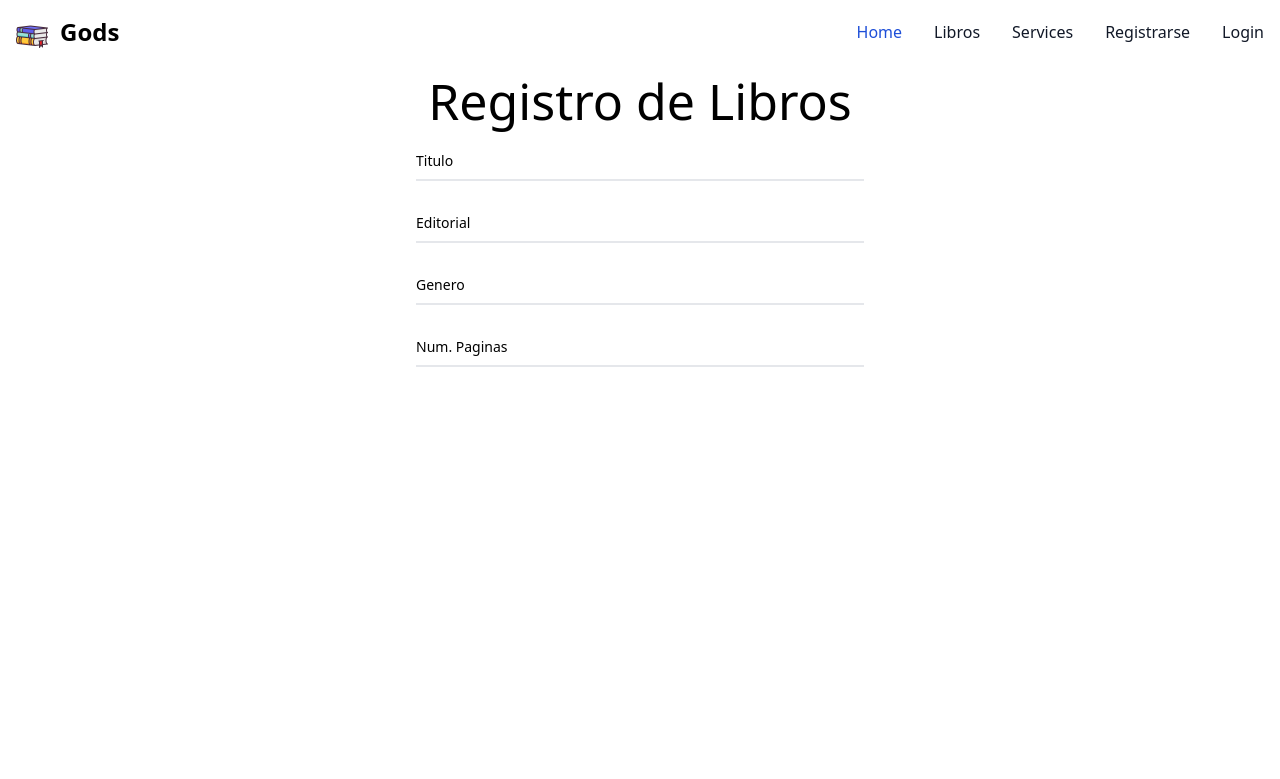
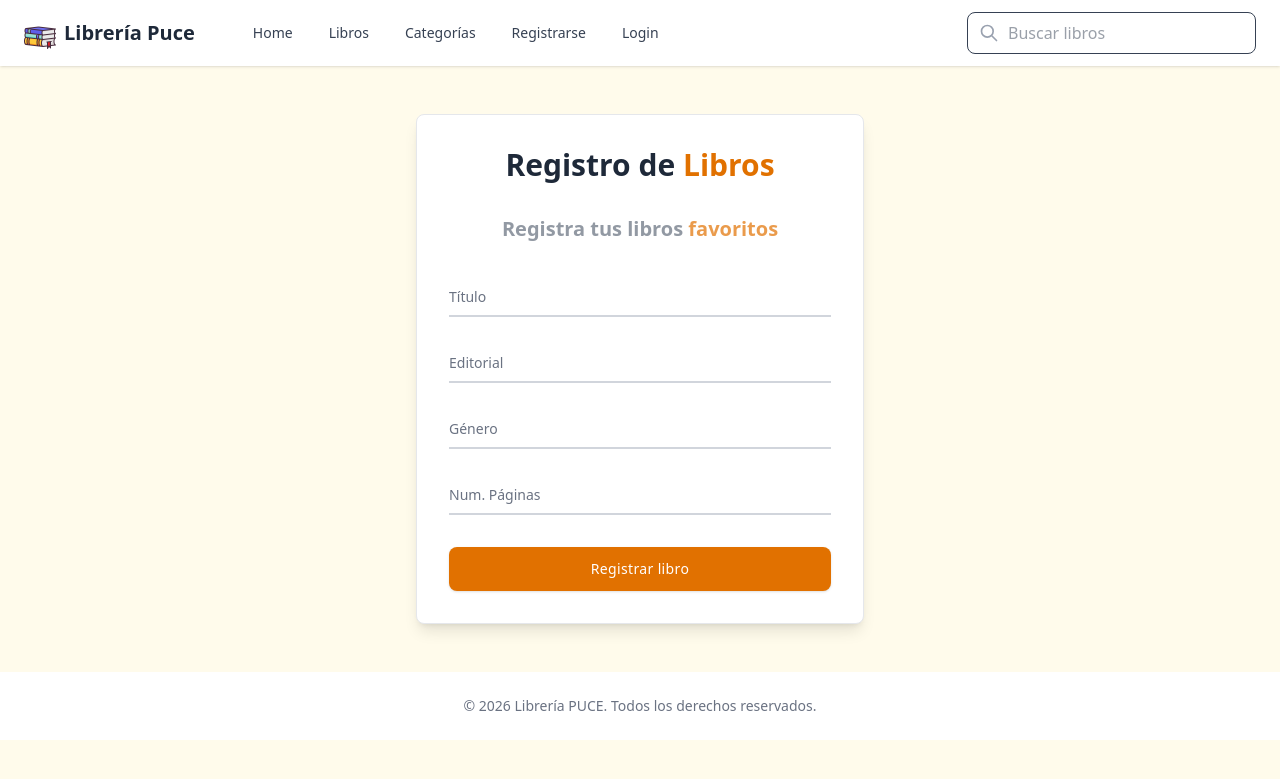
Before and after one commit to DanielGuerraPuce/librerianueva, a Spring Boot app: page /libros/formulario in a window 1280 px wide. Shown: the top 779 px of the page. Run offline with Spring Boot 4, Linux system fonts and the light colour scheme; some libraries are stand-ins or nearby versions.

Commit message:
LibreriaDeber

```diff
--- a/src/main/resources/templates/fragments/nav.html
+++ b/src/main/resources/templates/fragments/nav.html
@@ -1,42 +1,57 @@
 <!DOCTYPE html>
-<html lang="en" xmlns:th="http://www.thymeleaf.org">
-<head>
-    <meta charset="UTF-8">
-    <title>Home</title>
-</head>
+<html lang="es" xmlns:th="http://www.thymeleaf.org">
 <body>
-<nav th:fragment="navbar" class="bg-white border-gray-200 dark:bg-gray-900">
-    <div class="max-w-screen-xl flex flex-wrap items-center justify-between mx-auto p-4">
-        <a th:href="@{https://www.puce.edu.ec/biblioteca/}" class="flex items-center space-x-3 rtl:space-x-reverse">
-            <img th:src="@{../images/logo.png }" class="h-8" alt="Logo" />
-            <span class="self-center text-2xl font-semibold whitespace-nowrap dark:text-white">Gods</span>
-        </a>
-        <button data-collapse-toggle="navbar-default" type="button" class="inline-flex items-center p-2 w-10 h-10 justify-center text-sm text-gray-500 rounded-lg md:hidden hover:bg-gray-100 focus:outline-none focus:ring-2 focus:ring-gray-200 dark:text-gray-400 dark:hover:bg-gray-700 dark:focus:ring-gray-600" aria-controls="navbar-default" aria-expanded="false">
-            <span class="sr-only">Open main menu</span>
-            <svg class="w-5 h-5" aria-hidden="true" xmlns="http://www.w3.org/2000/svg" fill="none" viewBox="0 0 17 14">
-                <path stroke="currentColor" stroke-linecap="round" stroke-linejoin="round" stroke-width="2" d="M1 1h15M1 7h15M1 13h15"/>
-            </svg>
-        </button>
-        <div class="hidden w-full md:block md:w-auto" id="navbar-default">
-            <ul class="font-medium flex flex-col p-4 md:p-0 mt-4 border border-gray-100 rounded-lg bg-gray-50 md:flex-row md:space-x-8 rtl:space-x-reverse md:mt-0 md:border-0 md:bg-white dark:bg-gray-800 md:dark:bg-gray-900 dark:border-gray-700">
-                <li>
-                    <a th:href="@{/libros/home}" class="block py-2 px-3 text-white bg-blue-700 rounded-sm md:bg-transparent md:text-blue-700 md:p-0 dark:text-white md:dark:text-blue-500" aria-current="page">Home</a>
-                </li>
-                <li>
-                    <a th:href="@{/libros/formulario}" class="block py-2 px-3 text-gray-900 rounded-sm hover:bg-gray-100 md:hover:bg-transparent md:border-0 md:hover:text-blue-700 md:p-0 dark:text-white md:dark:hover:text-blue-500 dark:hover:bg-gray-700 dark:hover:text-white md:dark:hover:bg-transparent">Libros</a>
-                </li>
-                <li>
-                    <a href="#" class="block py-2 px-3 text-gray-900 rounded-sm hover:bg-gray-100 md:hover:bg-transparent md:border-0 md:hover:text-blue-700 md:p-0 dark:text-white md:dark:hover:text-blue-500 dark:hover:bg-gray-700 dark:hover:text-white md:dark:hover:bg-transparent">Services</a>
-                </li>
-                <li>
-                    <a href="#" class="block py-2 px-3 text-gray-900 rounded-sm hover:bg-gray-100 md:hover:bg-transparent md:border-0 md:hover:text-blue-700 md:p-0 dark:text-white md:dark:hover:text-blue-500 dark:hover:bg-gray-700 dark:hover:text-white md:dark:hover:bg-transparent">Registrarse</a>
-                </li>
-                <li>
-                    <a href="#" class="block py-2 px-3 text-gray-900 rounded-sm hover:bg-gray-100 md:hover:bg-transparent md:border-0 md:hover:text-blue-700 md:p-0 dark:text-white md:dark:hover:text-blue-500 dark:hover:bg-gray-700 dark:hover:text-white md:dark:hover:bg-transparent">Login</a>
-                </li>
-            </ul>
+
+<div th:fragment="navbar">
+
+    <style>[x-cloak] { display: none !important; }</style>
+    <script defer src="https://cdn.jsdelivr.net/npm/alpinejs@3.14.9/dist/cdn.min.js"></script>
+
+    <nav x-data="{ isOpen: false }" class="relative bg-white shadow dark:bg-gray-800">
+        <div class="container px-6 py-3 mx-auto md:flex">
+            <div class="flex items-center justify-between shrink-0">
+                <a th:href="@{/libros/home}" class="flex items-center gap-2 shrink-0">
+                    <img th:src="@{/images/logo.png}" class="h-8" alt="Logo" />
+                    <span class="text-lg font-bold text-gray-800 whitespace-nowrap sm:text-xl dark:text-white">Librería Puce</span>
+                </a>
+
+                <div class="flex md:hidden">
+                    <button @click="isOpen = !isOpen" type="button" class="text-gray-500 dark:text-gray-200 hover:text-gray-600 dark:hover:text-gray-400 focus:outline-none" aria-label="toggle menu">
+                        <svg x-show="!isOpen" xmlns="http://www.w3.org/2000/svg" class="w-6 h-6" fill="none" viewBox="0 0 24 24" stroke="currentColor" stroke-width="2">
+                            <path stroke-linecap="round" stroke-linejoin="round" d="M4 8h16M4 16h16" />
+                        </svg>
+                        <svg x-show="isOpen" x-cloak xmlns="http://www.w3.org/2000/svg" class="w-6 h-6" fill="none" viewBox="0 0 24 24" stroke="currentColor" stroke-width="2">
+                            <path stroke-linecap="round" stroke-linejoin="round" d="M6 18L18 6M6 6l12 12" />
+                        </svg>
+                    </button>
+                </div>
+            </div>
+
+            <div :class="[isOpen ? 'translate-x-0 opacity-100' : 'opacity-0 -translate-x-full']"
+                 class="absolute inset-x-0 z-20 w-full px-6 py-4 transition-all duration-300 ease-in-out bg-white dark:bg-gray-800 md:mt-0 md:p-0 md:top-0 md:relative md:opacity-100 md:translate-x-0 md:flex md:items-center md:justify-between">
+
+                <div class="flex flex-col -mx-2 md:flex-row md:mx-10 md:py-0">
+                    <a th:href="@{/libros/home}" class="px-2.5 py-2 text-sm text-gray-700 transition-colors duration-300 rounded-lg dark:text-gray-200 hover:bg-gray-100 dark:hover:bg-gray-700 md:mx-2">Home</a>
+                    <a th:href="@{/libros/formulario}" class="px-2.5 py-2 text-sm text-gray-700 transition-colors duration-300 rounded-lg dark:text-gray-200 hover:bg-gray-100 dark:hover:bg-gray-700 md:mx-2">Libros</a>
+                    <a href="#" class="px-2.5 py-2 text-sm text-gray-700 transition-colors duration-300 rounded-lg dark:text-gray-200 hover:bg-gray-100 dark:hover:bg-gray-700 md:mx-2">Categorías</a>
+                    <a href="#" class="px-2.5 py-2 text-sm text-gray-700 transition-colors duration-300 rounded-lg dark:text-gray-200 hover:bg-gray-100 dark:hover:bg-gray-700 md:mx-2">Registrarse</a>
+                    <a href="#" class="px-2.5 py-2 text-sm text-gray-700 transition-colors duration-300 rounded-lg dark:text-gray-200 hover:bg-gray-100 dark:hover:bg-gray-700 md:mx-2">Login</a>
+                </div>
+
+                <div class="relative mt-4 md:mt-0">
+                    <span class="absolute inset-y-0 left-0 flex items-center pl-3">
+                        <svg class="w-5 h-5 text-gray-400" viewBox="0 0 24 24" fill="none">
+                            <path d="M21 21L15 15M17 10C17 13.866 13.866 17 10 17C6.13401 17 3 13.866 3 10C3 6.13401 6.13401 3 10 3C13.866 3 17 6.13401 17 10Z" stroke="currentColor" stroke-width="2" stroke-linecap="round" stroke-linejoin="round"></path>
+                        </svg>
+                    </span>
+                    <input type="text" placeholder="Buscar libros"
+                           class="w-full py-2 pl-10 pr-4 text-gray-700 bg-white border rounded-lg dark:bg-gray-800 dark:text-gray-300 dark:border-gray-600 focus:border-amber-400 dark:focus:border-amber-300 focus:outline-none focus:ring focus:ring-opacity-40 focus:ring-amber-300">
+                </div>
+            </div>
         </div>
-    </div>
-</nav>
+    </nav>
+
+</div>
 
 </body>
+</html>
--- a/src/main/resources/templates/pages/libroForm.html
+++ b/src/main/resources/templates/pages/libroForm.html
@@ -4,31 +4,46 @@
     <meta charset="UTF-8">
     <meta name="viewport" content="width=device-width, initial-scale=1.0">
     <title>Registro de Libro</title>
-    <script src="https://cdn.tailwindcss.com"></script>
+    <script src="https://cdn.jsdelivr.net/npm/@tailwindcss/browser@4"></script>
 </head>
+<body class="bg-amber-50 dark:bg-gray-900">
 
 <div th:replace="~{fragments/nav :: navbar}"></div>
 
-<h1 style="text-align: center; font-size: 50px">Registro de Libros</h1>
+<form class="max-w-md mx-auto my-12 p-8 bg-white border border-gray-200 rounded-lg shadow-lg dark:bg-gray-800 dark:border-gray-700">
+    <h1 class="mb-8 text-3xl font-bold text-center text-gray-800 dark:text-white">
+        Registro de <span class="text-amber-600">Libros</span>
+    </h1>
 
-<form class="max-w-md mx-auto">
-    <div class="relative z-0 w-full mb-5 group">
-        <input type="email" name="floating_email" id="floating_email" class="block py-2.5 px-0 w-full text-sm text-heading bg-transparent border-0 border-b-2 border-default-medium appearance-none focus:outline-none focus:ring-0 focus:border-brand peer" placeholder=" " required />
-        <label for="floating_email" class="absolute text-sm text-body duration-300 transform -translate-y-6 scale-75 top-3 -z-10 origin-[0] peer-focus:start-0 peer-focus:text-fg-brand peer-placeholder-shown:scale-100 peer-placeholder-shown:translate-y-0 peer-focus:scale-75 peer-focus:-translate-y-6 rtl:peer-focus:translate-x-1/4 rtl:peer-focus:left-auto">Titulo</label>
+    <h6 class="mb-8 text-xl font-bold text-center text-gray-600/60 dark:text-white/60">
+        Registra tus libros <span class="text-amber-600/70">favoritos</span>
+    </h6>
+
+    <div class="relative z-0 w-full mb-6 group">
+        <input type="text" name="titulo" id="titulo" class="block py-2.5 px-0 w-full text-sm bg-transparent border-0 border-b-2 border-gray-300 dark:border-gray-600 appearance-none focus:outline-none focus:ring-0 focus:border-amber-600 peer text-gray-800 dark:text-white" placeholder=" " required />
+        <label for="titulo" class="absolute text-sm duration-300 transform -translate-y-6 scale-75 top-3 -z-10 origin-[0] peer-focus:start-0 peer-focus:text-amber-600 peer-placeholder-shown:scale-100 peer-placeholder-shown:translate-y-0 peer-focus:scale-75 peer-focus:-translate-y-6 rtl:peer-focus:translate-x-1/4 rtl:peer-focus:left-auto text-gray-500 dark:text-gray-400">Título</label>
     </div>
-    <div class="relative z-0 w-full mb-5 group">
-        <input type="email" name="floating_email" id="floating_email" class="block py-2.5 px-0 w-full text-sm text-heading bg-transparent border-0 border-b-2 border-default-medium appearance-none focus:outline-none focus:ring-0 focus:border-brand peer" placeholder=" " required />
-        <label for="floating_email" class="absolute text-sm text-body duration-300 transform -translate-y-6 scale-75 top-3 -z-10 origin-[0] peer-focus:start-0 peer-focus:text-fg-brand peer-placeholder-shown:scale-100 peer-placeholder-shown:translate-y-0 peer-focus:scale-75 peer-focus:-translate-y-6 rtl:peer-focus:translate-x-1/4 rtl:peer-focus:left-auto">Editorial</label>
+    <div class="relative z-0 w-full mb-6 group">
+        <input type="text" name="editorial" id="editorial" class="block py-2.5 px-0 w-full text-sm bg-transparent border-0 border-b-2 border-gray-300 dark:border-gray-600 appearance-none focus:outline-none focus:ring-0 focus:border-amber-600 peer text-gray-800 dark:text-white" placeholder=" " required />
+        <label for="editorial" class="absolute text-sm duration-300 transform -translate-y-6 scale-75 top-3 -z-10 origin-[0] peer-focus:start-0 peer-focus:text-amber-600 peer-placeholder-shown:scale-100 peer-placeholder-shown:translate-y-0 peer-focus:scale-75 peer-focus:-translate-y-6 rtl:peer-focus:translate-x-1/4 rtl:peer-focus:left-auto text-gray-500 dark:text-gray-400">Editorial</label>
     </div>
-    <div class="relative z-0 w-full mb-5 group">
-        <input type="email" name="floating_email" id="floating_email" class="block py-2.5 px-0 w-full text-sm text-heading bg-transparent border-0 border-b-2 border-default-medium appearance-none focus:outline-none focus:ring-0 focus:border-brand peer" placeholder=" " required />
-        <label for="floating_email" class="absolute text-sm text-body duration-300 transform -translate-y-6 scale-75 top-3 -z-10 origin-[0] peer-focus:start-0 peer-focus:text-fg-brand peer-placeholder-shown:scale-100 peer-placeholder-shown:translate-y-0 peer-focus:scale-75 peer-focus:-translate-y-6 rtl:peer-focus:translate-x-1/4 rtl:peer-focus:left-auto">Genero</label>
+    <div class="relative z-0 w-full mb-6 group">
+        <input type="text" name="genero" id="genero" class="block py-2.5 px-0 w-full text-sm bg-transparent border-0 border-b-2 border-gray-300 dark:border-gray-600 appearance-none focus:outline-none focus:ring-0 focus:border-amber-600 peer text-gray-800 dark:text-white" placeholder=" " required />
+        <label for="genero" class="absolute text-sm duration-300 transform -translate-y-6 scale-75 top-3 -z-10 origin-[0] peer-focus:start-0 peer-focus:text-amber-600 peer-placeholder-shown:scale-100 peer-placeholder-shown:translate-y-0 peer-focus:scale-75 peer-focus:-translate-y-6 rtl:peer-focus:translate-x-1/4 rtl:peer-focus:left-auto text-gray-500 dark:text-gray-400">Género</label>
     </div>
-    <div class="relative z-0 w-full mb-5 group">
-        <input type="email" name="floating_email" id="floating_email" class="block py-2.5 px-0 w-full text-sm text-heading bg-transparent border-0 border-b-2 border-default-medium appearance-none focus:outline-none focus:ring-0 focus:border-brand peer" placeholder=" " required />
-        <label for="floating_email" class="absolute text-sm text-body duration-300 transform -translate-y-6 scale-75 top-3 -z-10 origin-[0] peer-focus:start-0 peer-focus:text-fg-brand peer-placeholder-shown:scale-100 peer-placeholder-shown:translate-y-0 peer-focus:scale-75 peer-focus:-translate-y-6 rtl:peer-focus:translate-x-1/4 rtl:peer-focus:left-auto">Num. Paginas</label>
+    <div class="relative z-0 w-full mb-8 group">
+        <input type="number" name="num" id="num" class="block py-2.5 px-0 w-full text-sm bg-transparent border-0 border-b-2 border-gray-300 dark:border-gray-600 appearance-none focus:outline-none focus:ring-0 focus:border-amber-600 peer text-gray-800 dark:text-white" placeholder=" " required />
+        <label for="num" class="absolute text-sm duration-300 transform -translate-y-6 scale-75 top-3 -z-10 origin-[0] peer-focus:start-0 peer-focus:text-amber-600 peer-placeholder-shown:scale-100 peer-placeholder-shown:translate-y-0 peer-focus:scale-75 peer-focus:-translate-y-6 rtl:peer-focus:translate-x-1/4 rtl:peer-focus:left-auto text-gray-500 dark:text-gray-400">Num. Páginas</label>
     </div>
-    <button type="submit" class="text-white bg-brand box-border border border-transparent hover:bg-brand-strong focus:ring-4 focus:ring-brand-medium shadow-xs font-medium leading-5 rounded-base text-sm px-4 py-2.5 focus:outline-none">Submit</button>
+
+    <button type="submit" class="w-full px-5 py-3 text-sm font-medium tracking-wide text-white transition-colors duration-300 bg-amber-600 rounded-lg shadow hover:bg-amber-500 focus:outline-none focus:ring-4 focus:ring-amber-300">Registrar libro</button>
 </form>
 
+<footer class="bg-white dark:bg-gray-900">
+    <div class="container px-6 py-6 mx-auto text-center">
+        <p class="text-sm text-gray-500 dark:text-gray-400">© 2026 Librería PUCE. Todos los derechos reservados.</p>
+    </div>
+</footer>
+
+</body>
 </html>
```
Also changed, not shown: src/main/resources/templates/index.html (+43 -10 lines), src/main/resources/static/images/IT.jpg (added).
